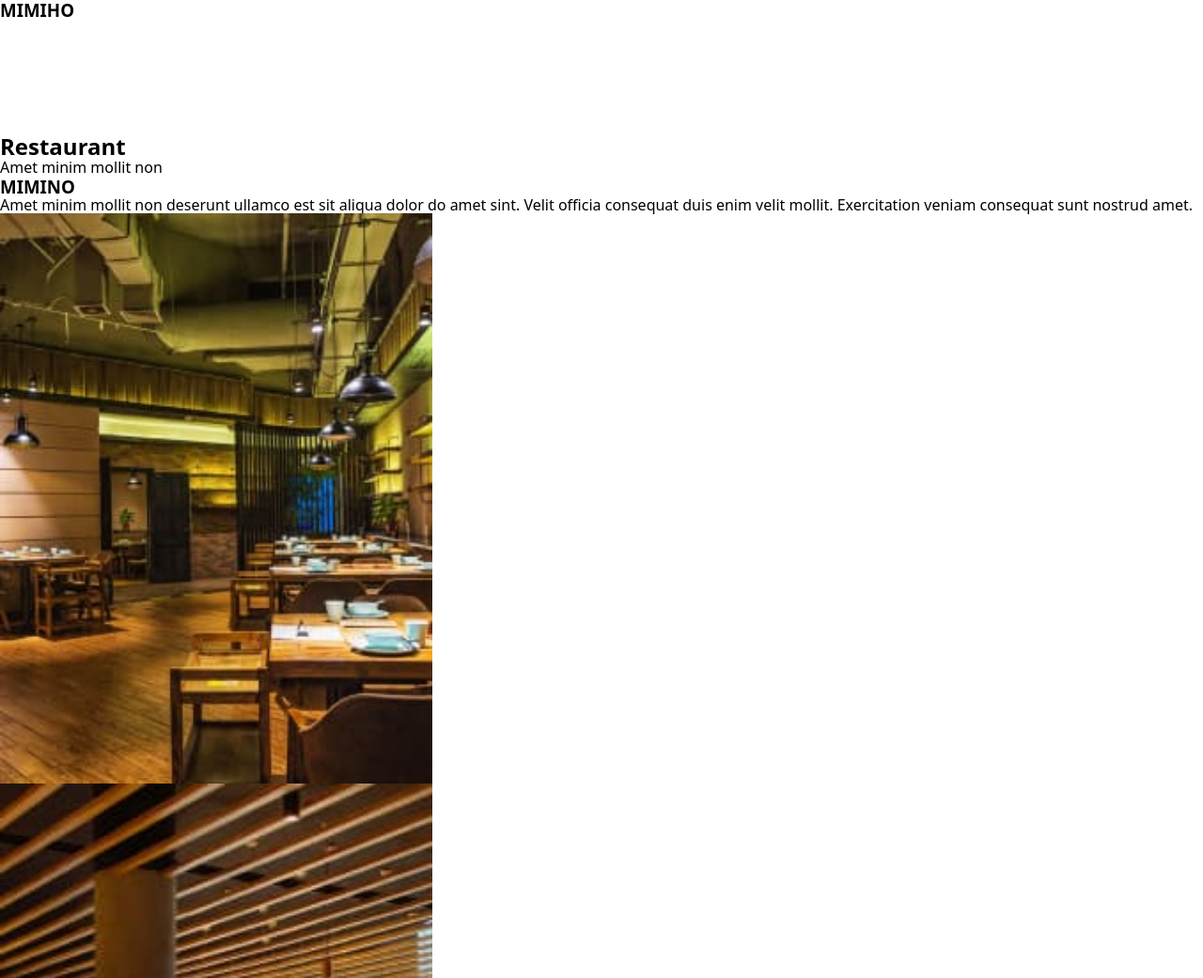
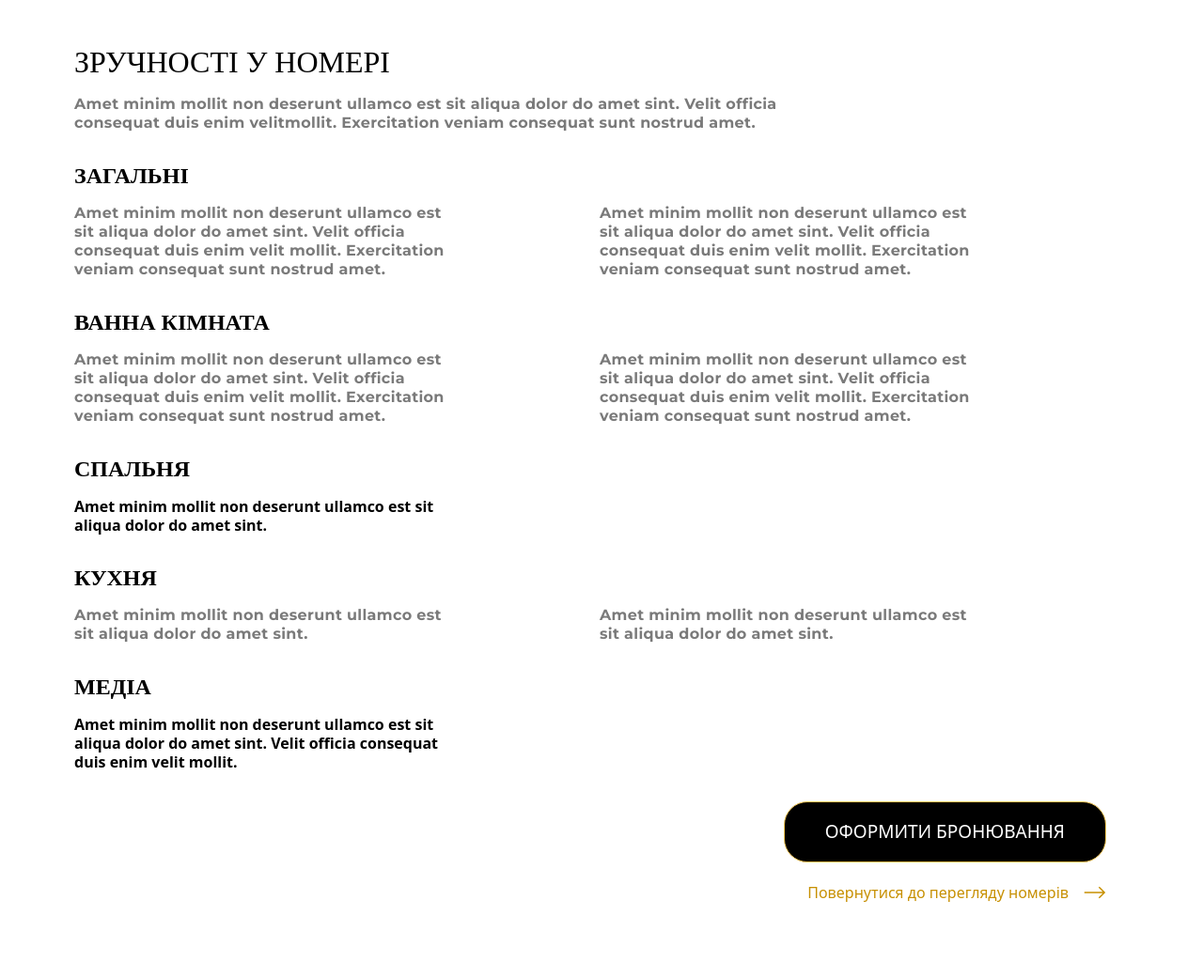
Before and after one commit to Brod9ga/gp-team-project, a website built with Vite: page src/index.html in a window 1280 px wide. Shown: the top 1041 px of the page at 94% size. After the commit the page ends 994 px from the top, so only its background shows below. Built offline with nearby package versions, Linux system fonts and the light colour scheme; files whose address does not match are found by name.

Commit message:
изменил контейнер падинг + медиа

```diff
--- a/src/css/styles.css
+++ b/src/css/styles.css
@@ -41,10 +41,22 @@
 }
 
 .conteiner {
-  padding-left: 85px;
-  padding-right: 85px;
+  padding-left: 15px;
+  padding-right: 15px;
 }
 
+ @media screen and (min-width: 1024px){
+    .conteiner{
+      padding-left: 47px;
+      padding-right: 47px;
+    }
+}
+@media screen and (min-width: 1200px){
+  .conteiner{
+    padding-left: 85px;
+    padding-right: 85px;
+  }
+}
 @font-face {
   font-family: FilmP3;
   src: url(../fonts/FilmP3.ttf);
--- a/src/css/suite.css
+++ b/src/css/suite.css
@@ -1,4 +1,4 @@
-body {
+/* body {
   margin: 0;
   overflow-x: hidden;
 }
@@ -144,4 +144,4 @@ body {
   .suite-main-photo {
     margin-left: 140px;
   }
-}
+} */
--- a/src/index.html
+++ b/src/index.html
@@ -13,30 +13,97 @@
 
   </head>
   <body>
-     <!-- Loads the specified .html file -->
-     <!-- Алекс Машина -->
-     <load src="partials/header.html" />
-     <!-- Алекс Машина -->
-     <load src="partials/hero.html" />
-     <!-- Taras -->
-     <load src="partials/restaurant.html" />
-     <!-- Taras -->
-     <load src="partials/table.html" />
-     <!-- Stanislav -->
-     <load src="partials/hotel.html" />
-     <!-- Stanislav -->
-     <load src="partials/apartments.html" />
-     <!-- N Ri -->
-     <load src="partials/map.html" />
-     <!-- Alyona -->
-     <load src="partials/footer.html" />
-     <!-- Alyona -->
-     <load src="partials/booking.html" />
-     <!-- Alyona -->
-     <load src="partials/price.html" />
-     <!-- Alyona -->
-     <load src="partials/reservation.html" />
+    <main>
+      <!-- ===============секція номер 1================= -->
+      <section class="box">
+          <div class="info-number container">
+              <ul class="info-list list">
+                  <li>
+                      <h3 class="subject">ЗРУЧНОСТІ У НОМЕРІ</h3>
+                      <p class="subject-text">Amet minim mollit non deserunt ullamco est sit aliqua dolor do amet sint.
+                          Velit officia consequat duis
+                          enim velitmollit. Exercitation veniam consequat sunt nostrud amet.</p>
+                  </li>
+                  <li class="info-item">
+                      <h4 class="subtitle">ЗАГАЛЬНІ</h4>
+                      <ul class="info-items list">
+                          <li>
+                              <p class="info-text">Amet minim mollit non deserunt ullamco est sit aliqua dolor do amet
+                                  sint. Velit officia
+                                  consequat duis enim velit
+                                  mollit. Exercitation veniam consequat sunt nostrud amet.</p>
+                          </li>
+                          <li>
+                              <p class="info-text">Amet minim mollit non deserunt ullamco est sit aliqua dolor do amet
+                                  sint. Velit officia
+                                  consequat duis enim velit
+                                  mollit. Exercitation veniam consequat sunt nostrud amet.</p>
+                          </li>
+                      </ul>
+                  </li>
 
-    <script type="module" src="/main.js"></script>
+                  <li class="info-item">
+                      <h4 class="subtitle">ВАННА КІМНАТА</h4>
+                      <ul class="info-items list">
+                          <li>
+                              <p class="info-text">Amet minim mollit non deserunt ullamco est sit aliqua dolor do amet
+                                  sint. Velit officia
+                                  consequat duis enim velit
+                                  mollit. Exercitation veniam consequat sunt nostrud amet.</p>
+                          </li>
+                          <li>
+                              <p class="info-text">Amet minim mollit non deserunt ullamco est sit aliqua dolor do amet
+                                  sint. Velit officia
+                                  consequat duis enim velit
+                                  mollit. Exercitation veniam consequat sunt nostrud amet.</p>
+                          </li>
+                      </ul>
+                  </li>
+
+                  <li class="info-item">
+                      <h4 class="subtitle">СПАЛЬНЯ</h4>
+                      <p class="subtitle-text">Amet minim mollit non deserunt ullamco est sit aliqua dolor do amet sint.
+                      </p>
+                  </li>
+
+                  <li class="info-item">
+                      <h4 class="subtitle">КУХНЯ</h4>
+                      <ul class="info-items list">
+                          <li>
+                              <p class="info-text">Amet minim mollit non deserunt ullamco est sit aliqua dolor do amet
+                                  sint.</p>
+                          </li>
+                          <li>
+                              <p class="info-text">Amet minim mollit non deserunt ullamco est sit aliqua dolor do amet
+                                  sint.</p>
+                          </li>
+                      </ul>
+                  </li>
+
+                  <li class="info-item">
+                      <h4 class="subtitle">МЕДІА</h4>
+                      <p class="subtitle-text">Amet minim mollit non deserunt ullamco est sit aliqua dolor do amet sint.
+                          Velit officia consequat
+                          duis enim velit
+                          mollit.</p>
+                  </li>
+              </ul>
+          </div>
+      </section>
+
+      <!-- =================секція номер 2================ -->
+      <section class="box">
+          <div class="container">
+              <div class="control">
+                  <button class="btn" type="button">ОФОРМИТИ БРОНЮВАННЯ</button>
+                  <a class="return link" href="#">Повернутися до перегляду номерів
+                      <svg class="return-arrow" width="24" height="24">
+                          <use href="../Img/icons.svg#icon-cil_arrow"></use>
+                      </svg>
+                  </a>
+              </div>
+          </div>
+      </section>
+  </main>    <script type="module" src="/main.js"></script>
   </body>
 </html>
```
Also changed, not shown: src/partials/amenities.html (deleted, +0 -92 lines).
